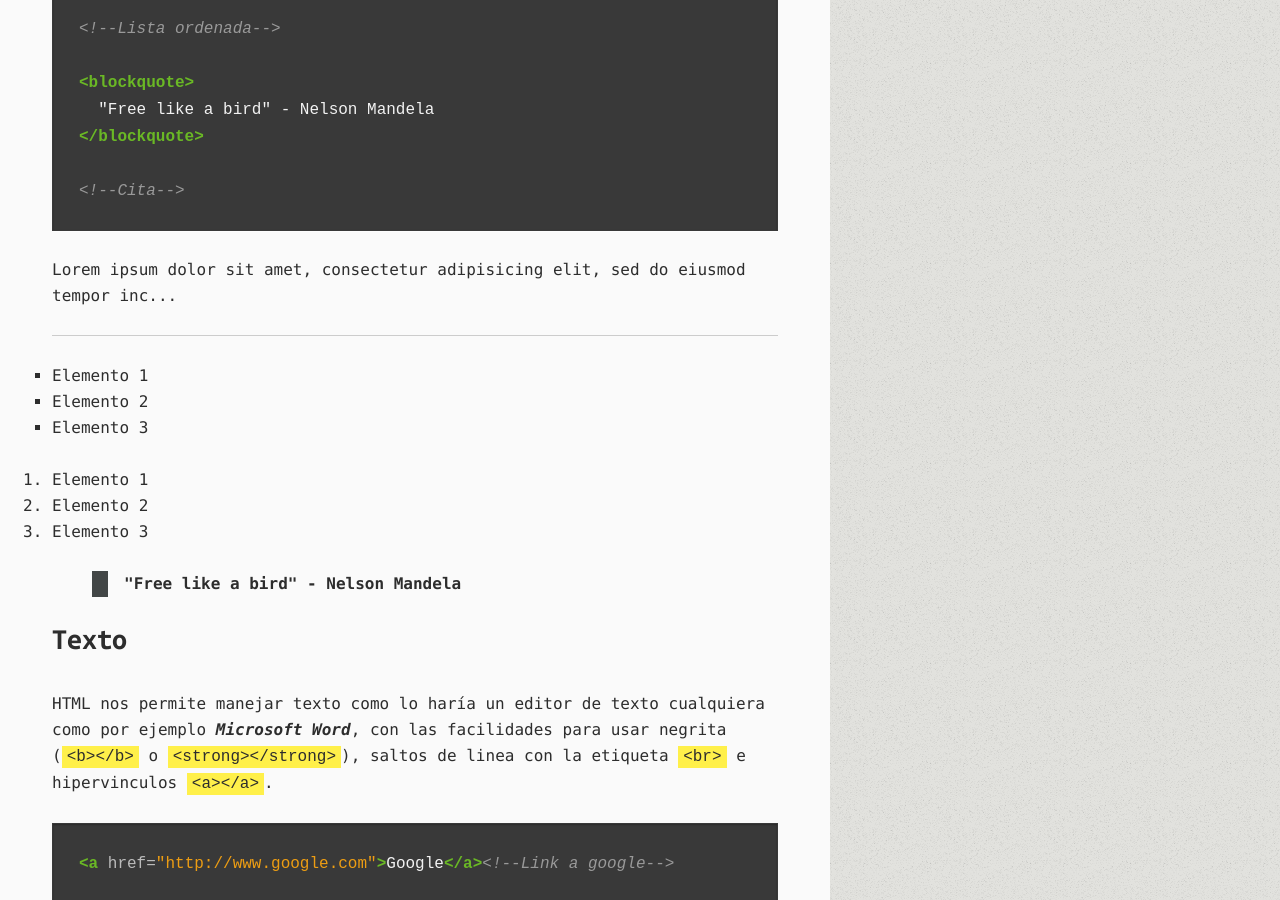
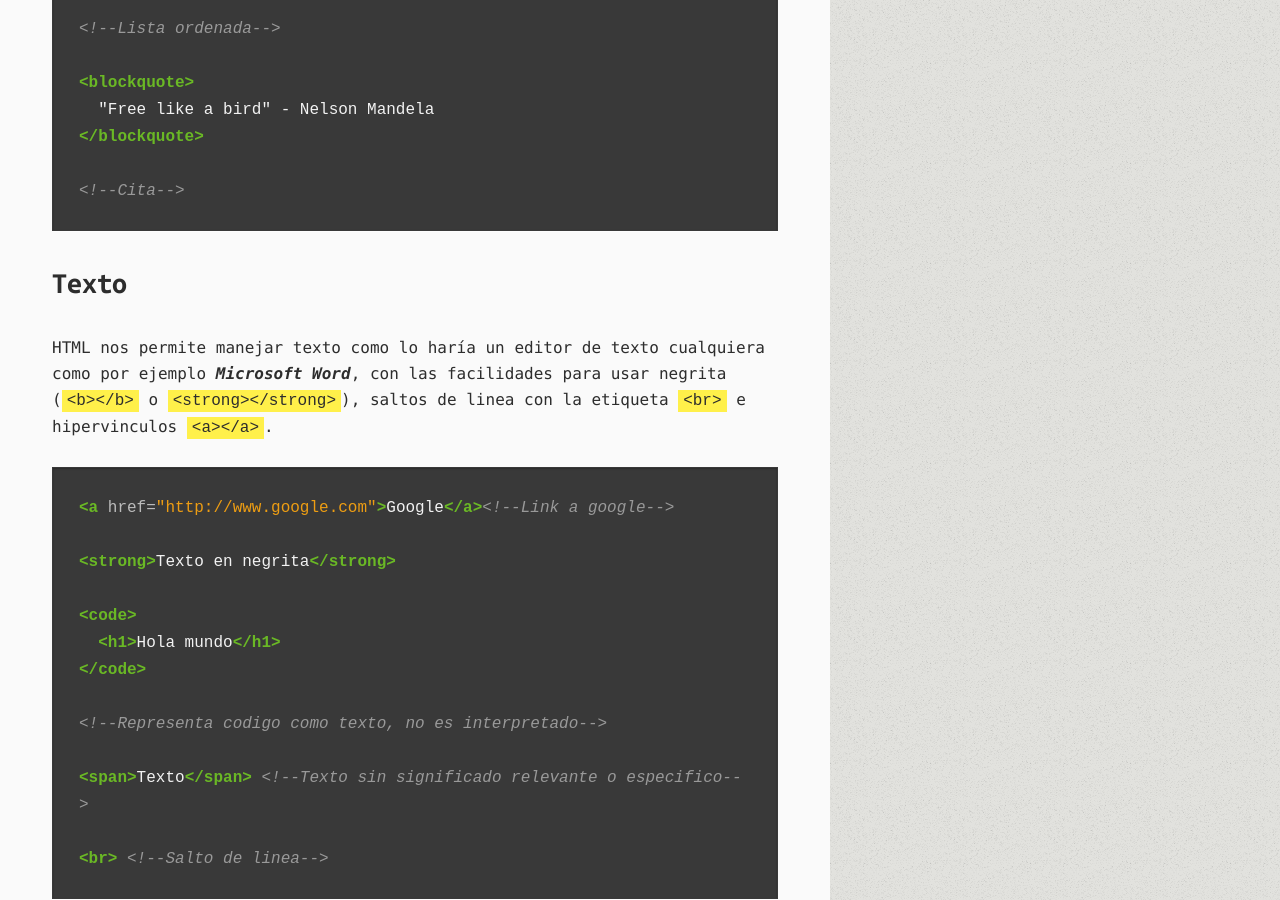
Before and after one commit to jeanpaul1304/jeanpaul1304.github.io, a Jekyll site: the page built from _posts/2016-09-14-Introduccion-a-HTML.md, in a window 1280 px wide and 900 px high, scrolled down 4284 px. Built offline with Jekyll 4.4.1, drawn with Linux system fonts in a browser that asks for light colours; comment, search, counter and statistics services are not loaded; some of the changed text lies outside the part shown.

Commit message:
introduccion a html complete

````diff
--- a/_posts/2016-09-14-Introduccion-a-HTML.md
+++ b/_posts/2016-09-14-Introduccion-a-HTML.md
@@ -128,30 +128,6 @@
 <!--Cita-->
 ```
 
-<p>Lorem ipsum dolor sit amet, consectetur adipisicing elit, sed do eiusmod tempor inc...</p> <!--Parrafo-->
-
-<hr> <!--Quiebre de linea-->
-
-<ul>
-  <li>Elemento 1</li> <!--Elemento de lista-->
-  <li>Elemento 2</li> <!--Elemento de lista-->
-  <li>Elemento 3</li> <!--Elemento de lista-->
-</ul>
-
-<!--Lista sin orden -->
-
-<ol>
-  <li>Elemento 1</li> <!--Elemento de lista-->
-  <li>Elemento 2</li> <!--Elemento de lista-->
-  <li>Elemento 3</li> <!--Elemento de lista-->
-</ol>
-
-<!--Lista ordenada-->
-
-<blockquote>
-  "Free like a bird" - Nelson Mandela
-</blockquote>
-
 ## Texto
 HTML nos permite manejar texto como lo haría un editor de texto cualquiera como por ejemplo *Microsoft Word*, con las facilidades para usar negrita (```<b></b>``` o ```<strong></strong>```), saltos de linea con la etiqueta ```<br>```  e hipervinculos ```<a></a>```.
 
@@ -217,24 +193,6 @@
 
 Podrías repetir mas filas a lo largo de la tabla para representar los datos necesario y obtendríamos lo siguiente:
 
-<table> <!-- Apertura de tabla -->
-  <tr> <!-- inicio de fila -->
-    <th> <!-- celda -->
-      Cabecera 1
-    </th>
-    <th> <!--celda-->
-      Cabecera 2
-    </th>
-  </tr>
-  <tr> <!-- inicio de fila -->
-    <td> <!-- celda -->
-      Celda 1
-    </td>
-    <td> <!--celda-->
-      Celda 2
-    </td>
-  </tr>
-</table>
 
 ## Formularios y componentes
 El formulario es un elemento que se usa para enviar información al servidor, este se representa por la etiqueta ```<form></form>``` y contiene una serie de componentes que contienen valores. Los atributos de esta etiqueta necesarios para enviar información  son el método y el action. El action es la ruta hacia la que va dirigida el contenido del formulario y el método es la forma en que este lo enviar, los mas comunes son 2, POST y GET: POST para crear o modificar data y GET para obtener data. ```<form action='/contacto.php' method='POST'>``` .
@@ -265,27 +223,6 @@
 </form>
 ```
 
-Resultado:
-
-<br/>
-<form action="index.html" method="post">
-  <label for="texto">Ingrese texto:</label>
-
-  <input type="text" name="name" id="texto" value="">
-  <br>
-
-  <select name="combo">
-    <option value="option1">Opcion 1</option>
-    <option value="option2">Opcion 2</option>
-  </select>
-  <br>
-
-  <textarea name="textarea" rows="8" cols="40"></textarea>
-  <br>
-
-  <button type="submit" name="button">Enviar</button>
-</form>
-
 ## Solución de problemas: Errores comunes
 **Rutas de referencia**: Uno de los errores mas comunes al etiquetar nuestro HTML se da al referenciar recursos que no existen o que se encuentran en una ubicación distinta a la ingresada, es por ello que si algo se comporta extraño y hay involucrado un recurso externo, es mejor comenzar a revisar si el elemento existe y la ruta esta bien definida.
 
````
